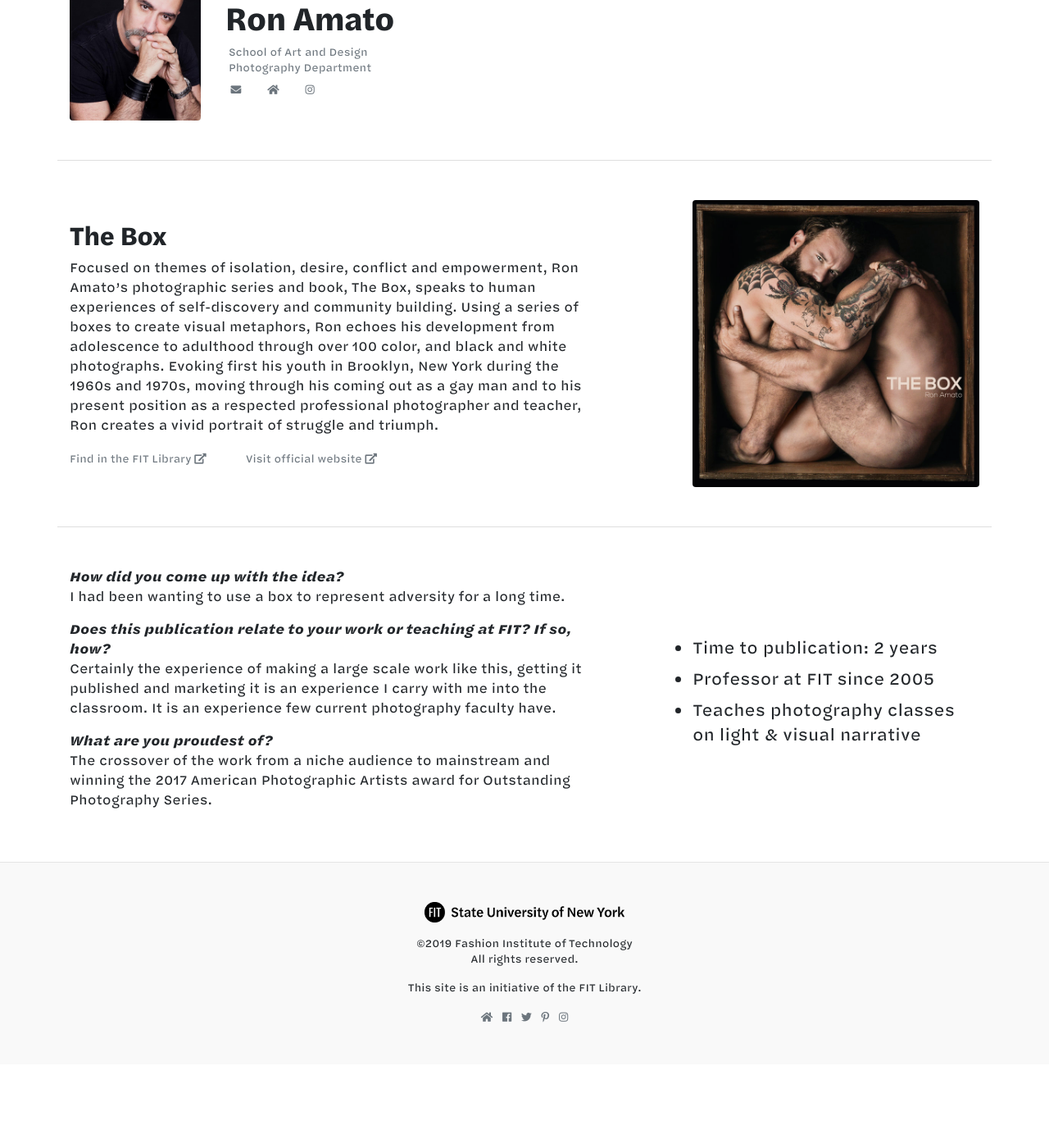
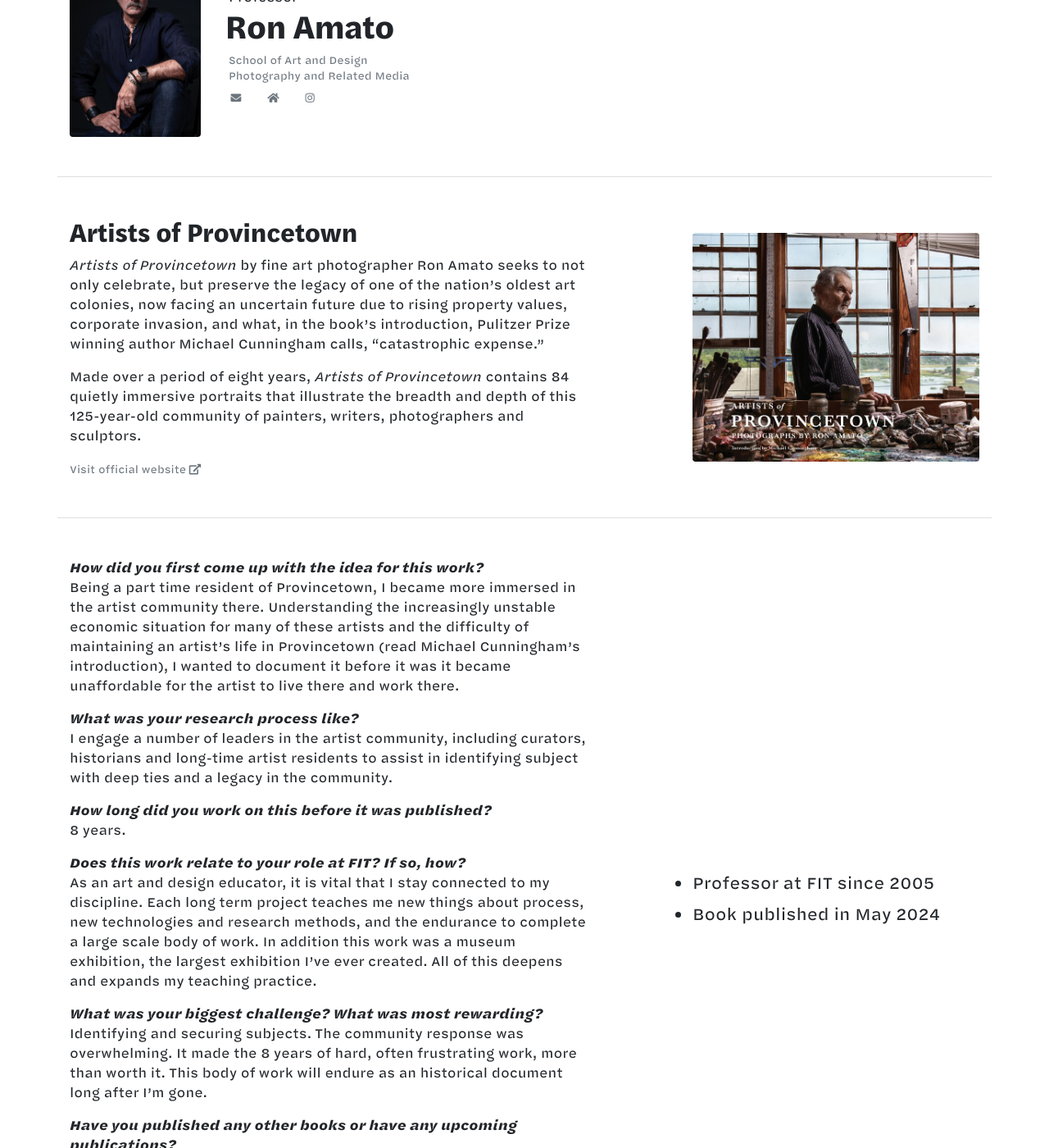
Before and after one commit to fit-authors/fit-authors.github.io, a Jekyll site: the page built from _profiles/ron-amato.md, in a window 1280 px wide and 1400 px high, scrolled down 290 px. Shown: the whole window at 82% size. Built offline with Jekyll 4.4.1, drawn with Linux system fonts in a browser that asks for light colours; nearby versions of some CDN libraries; before the commit the page ends 1588 px from its top, so only the background shows below that; some of the changed text lies outside the part shown.

Commit message:
new amato profile

```diff
--- a/_profiles/ron-amato.md
+++ b/_profiles/ron-amato.md
@@ -1,32 +1,42 @@
 ---
 layout: profile
 name: Ron Amato
-interview: 2018-04
+interview: 2024-09
 title: Professor
 division: School of Art and Design
-department: Photography Department
+department: Photography and Related Media
 email: ron_amato@fitnyc.edu
-instagram: 'ron_amato'
-website: http://www.ronamato.com/
-image: amato.jpg
+instagram: ron_amato
+website: https://www.ronamato.com/
+image: amato-2.jpg
 about:
-  - 'Time to publication: 2 years'
   - Professor at FIT since 2005
-  - Teaches photography classes on light & visual narrative
+  - Book published in May 2024
 
 work:
-  title: The Box
-  summary: Focused on themes of isolation, desire, conflict and empowerment, Ron Amato's photographic series and book, The Box, speaks to human experiences of self-discovery and community building. Using a series of boxes to create visual metaphors, Ron echoes his development from adolescence to adulthood through over 100 color, and black and white photographs. Evoking first his youth in Brooklyn, New York during the 1960s and 1970s, moving through his coming out as a gay man and to his present position as a respected professional photographer and teacher, Ron creates a vivid portrait of struggle and triumph.
+  title: Artists of Provincetown
+  summary: |
+    *Artists of Provincetown* by fine art photographer Ron Amato seeks to not only celebrate, but preserve the legacy of one of the nation’s oldest art colonies, now facing an uncertain future due to rising property values, corporate invasion, and what, in the book’s introduction, Pulitzer Prize winning author Michael Cunningham calls, “catastrophic expense.”
+
+    Made over a period of eight years, *Artists of Provincetown* contains 84 quietly immersive portraits that illustrate the breadth and depth of this 125-year-old community of painters, writers, photographers and sculptors.
   type: book
-  image: amato-cover.jpg
-  website: http://www.ronamato.com/the-box-book/
-  fit-url: https://suny-fit.primo.exlibrisgroup.com/permalink/01SUNY_FIT/tohcu8/alma990001579900204829
+  image: amato-2-cover.jpg
+  website: https://www.ronamato.com/artists-of-provincetown-book
 ---
-***How did you come up with the idea?***
-I had been wanting to use a box to represent adversity for a long time.
+***How did you first come up with the idea for this work?***
+Being a part time resident of Provincetown, I became more immersed in the artist community there. Understanding the increasingly unstable economic situation for many of these artists and the difficulty of maintaining an artist's life in Provincetown (read Michael Cunningham's introduction), I wanted to document it before it was it became unaffordable for the artist to live there and work there.
 
-***Does this publication relate to your work or teaching at FIT? If so, how?***
-Certainly the experience of making a large scale work like this, getting it published and marketing it is an experience I carry with me into the classroom. It is an experience few current photography faculty have.
+***What was your research process like?***
+I engage a number of leaders in the artist community, including curators, historians and long-time artist residents to assist in identifying subject with deep ties and a legacy in the community.
 
-***What are you proudest of?***
-The crossover of the work from a niche audience to mainstream and winning the 2017 American Photographic Artists award for Outstanding Photography Series.
+***How long did you work on this before it was published?***
+8 years.
+
+***Does this work relate to your role at FIT? If so, how?***
+As an art and design educator, it is vital that I stay connected to my discipline. Each long term project teaches me new things about process, new technologies and research methods, and the endurance to complete a large scale body of work. In addition this work was a museum exhibition, the largest exhibition I've ever created. All of this deepens and expands my teaching practice.
+
+***What was your biggest challenge? What was most rewarding?***
+Identifying and securing subjects. The community response was overwhelming. It made the 8 years of hard, often frustrating work, more than worth it. This body of work will endure as an historical document long after I'm gone.
+
+***Have you published any other books or have any upcoming publications?***
+This is my third monograph. My first was *The Box* in 2016. In 2022 I published *100 - Members Only Volume 1*. I am currently working on a magazine called *AMATO*. I prefer the long form of a book. Publishing a magazine allows me to engage in that process in between books.
```
Also changed, not shown: _archived/ron-amato.md (added, +32 -0 lines), _profiles/natalie-nudell.md (+1 -1 lines), assets/images/amato-2-cover.jpg (added), assets/images/amato-2-cover.webp (added), assets/images/amato-2.jpg (added).
